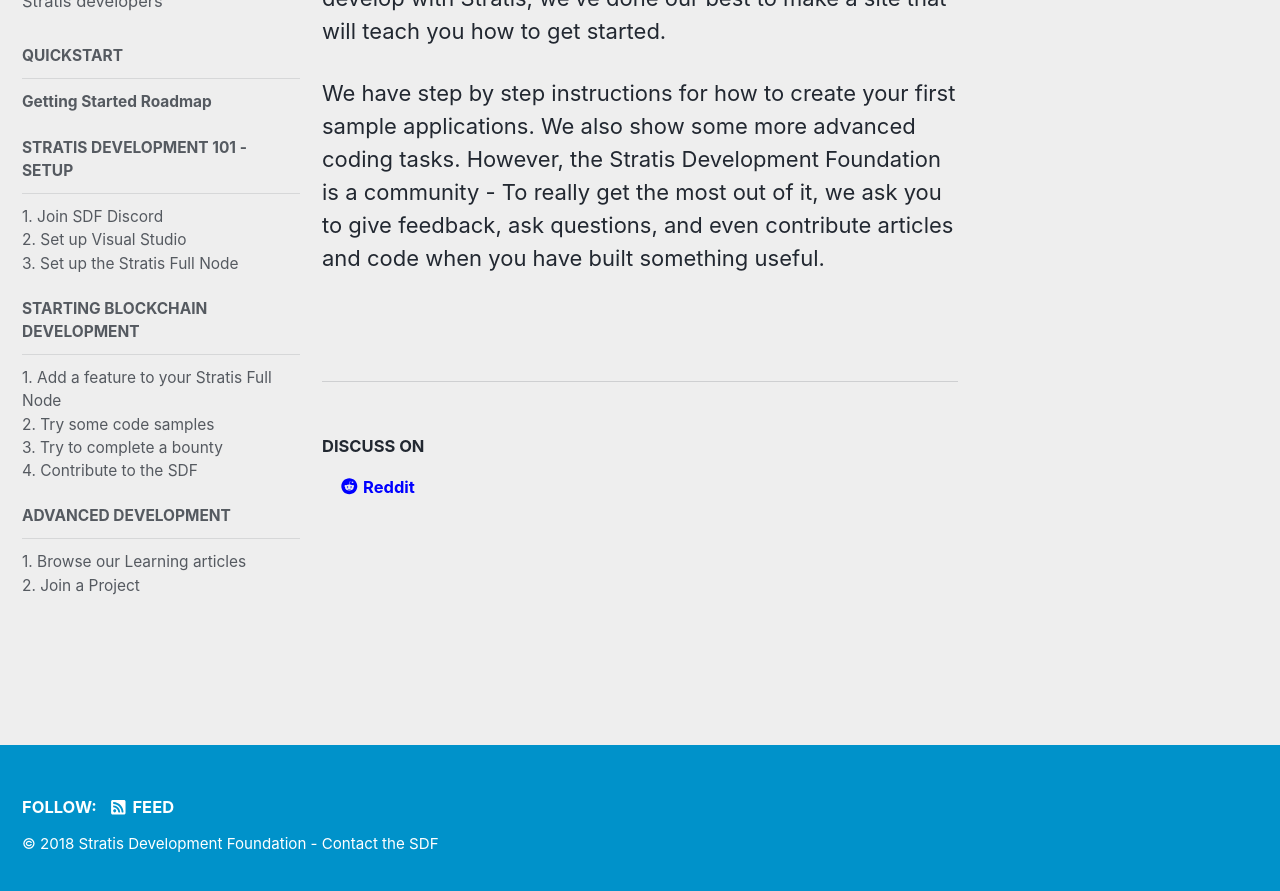
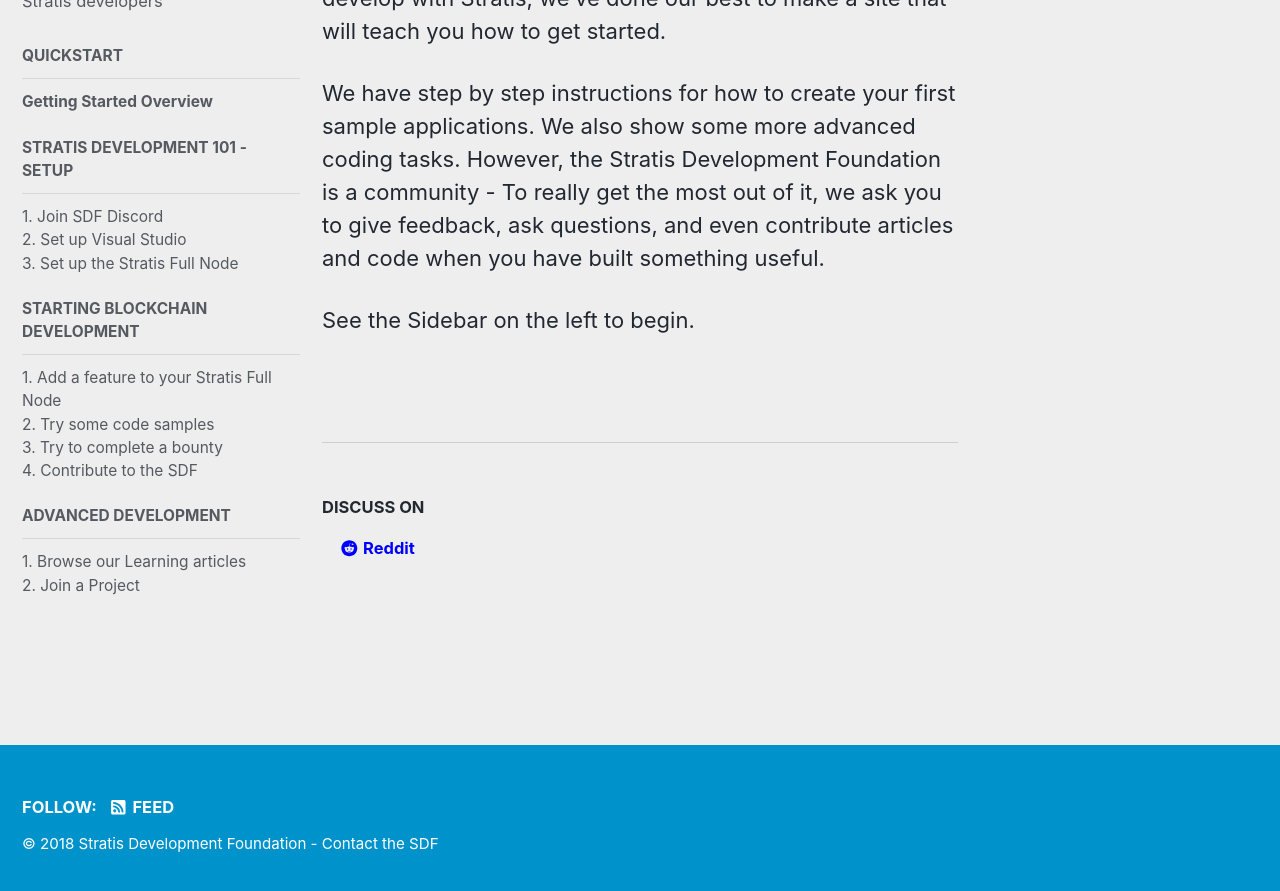
Before and after one commit to StratisDevelopmentFoundation/StratisDevelopmentFoundation.github.io, a Jekyll site: the page built from _pages/starting.md, in a window 1280 px wide and 900 px high, scrolled down 253 px. Shown: the top 891 px of the window. Built offline with Jekyll 4.4.1, drawn with Linux system fonts in a browser that asks for light colours; nearby versions of some CDN libraries.

Commit message:
tweak getting started page

```diff
--- a/_data/navigation.yml
+++ b/_data/navigation.yml
@@ -22,7 +22,7 @@
 newdev:
   - title: QuickStart
     children:
-      - title: "Getting Started Roadmap"
+      - title: "Getting Started Overview"
         url: /starting/
 
   - title: Stratis Development 101 - Setup
--- a/_pages/starting.md
+++ b/_pages/starting.md
@@ -12,3 +12,5 @@
 Welcome! If you are a developer who wants to learn how to develop with Stratis, we've done our best to make a site that will teach you how to get started.
 
 We have step by step instructions for how to create your first sample applications. We also show some more advanced coding tasks. However, the Stratis Development Foundation is a community - To really get the most out of it, we ask you to give feedback, ask questions, and even contribute articles and code when you have built something useful.
+
+See the Sidebar on the left to begin.
```
